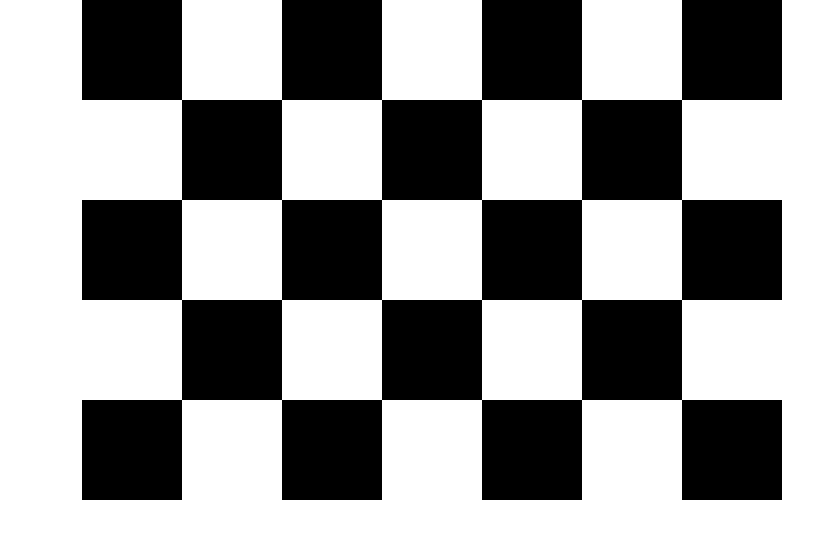
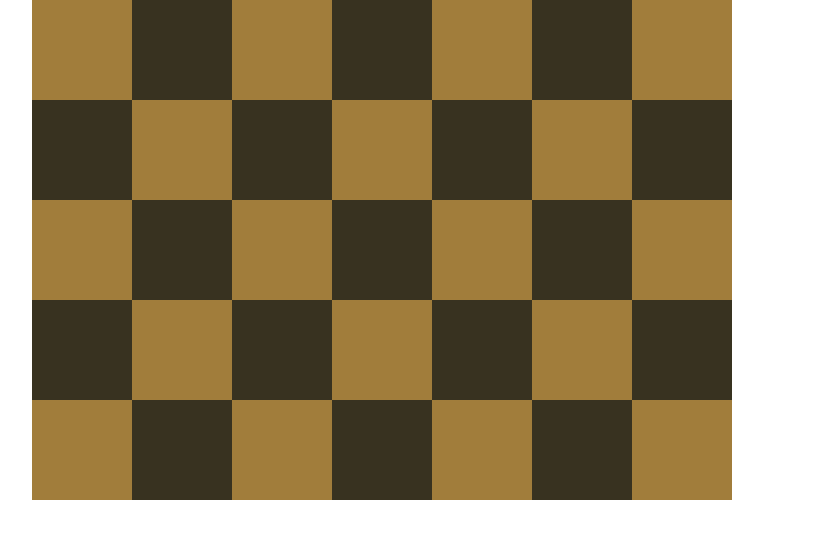
Before and after one commit to Andryk-Lara/Ejercicio-Cuadricula, a website: page index.html in a window 1280 px wide. Shown: the whole page, without its empty margins (208-1021 px from the left). Drawn offline with Linux system fonts and the light colour scheme.

Commit message:
Cuadricula con nth.child

```diff
--- a/index.html
+++ b/index.html
@@ -7,40 +7,52 @@
     <link rel="stylesheet" href="./css/styles.css">
 </head>
 <body>
-    <div class="negros clearfix"></div>
-    <div class="blancos clearfix"></div>
-    <div class="negros clearfix"></div>
-    <div class="blancos clearfix"></div>
-    <div class="negros clearfix"></div>
-    <div class="blancos clearfix"></div>
-    <div class="negros clearfix"></div>
-    <div class="blancos clearfix"></div>
-    <div class="negros clearfix"></div>
-    <div class="blancos clearfix"></div>
-    <div class="negros clearfix"></div>
-    <div class="blancos clearfix"></div>
-    <div class="negros clearfix"></div>
-    <div class="blancos clearfix"></div>
-    <div class="negros clearfix"></div>
-    <div class="blancos clearfix"></div>
-    <div class="negros clearfix"></div>
-    <div class="blancos clearfix"></div>
-    <div class="negros clearfix"></div>
-    <div class="blancos clearfix"></div>
-    <div class="negros clearfix"></div>
-    <div class="blancos clearfix"></div>
-    <div class="negros clearfix"></div>
-    <div class="blancos clearfix"></div>
-    <div class="negros clearfix"></div>
-    <div class="blancos clearfix"></div>
-    <div class="negros clearfix"></div>
-    <div class="blancos clearfix"></div>
-    <div class="negros clearfix"></div>
-    <div class="blancos clearfix"></div>
-    <div class="negros clearfix"></div>
-    <div class="blancos clearfix"></div>
-    <div class="negros clearfix"></div>
-    <div class="blancos clearfix"></div>
-    <div class="negros clearfix"></div>
-</body>
+    <div class="container">
+        <div class="box impar clearfix">
+            <div></div>
+            <div></div>
+            <div></div>
+            <div></div>
+            <div></div>
+            <div></div>
+            <div></div>
+        </div>
+        <div class="box par clearfix">
+            <div></div>
+            <div></div>
+            <div></div>
+            <div></div>
+            <div></div>
+            <div></div>
+            <div></div>
+        </div>
+        <div class="box impar clearfix">
+            <div></div>
+            <div></div>
+            <div></div>
+            <div></div>
+            <div></div>
+            <div></div>
+            <div></div>
+        </div>
+        <div class="box par clearfix">
+            <div></div>
+            <div></div>
+            <div></div>
+            <div></div>
+            <div></div>
+            <div></div>
+            <div></div>
+        </div>
+        <div class="box impar clearfix">
+            <div></div>
+            <div></div>
+            <div></div>
+            <div></div>
+            <div></div>
+            <div></div>
+            <div></div>
+        </div>
+    </div>
+
 </html>
--- a/sass/blancos/_blancos.scss
+++ /dev/null
@@ -1,6 +0,0 @@
-.blancos{
-    background-color: white;
-    width: 100px;
-    height: 100px;
-    float: left;
-}
--- a/sass/generales/_settings.scss
+++ b/sass/generales/_settings.scss
@@ -1,4 +1,8 @@
 body{
-    width: 700px;
+    width: 800px;
     margin: 0 auto;
 }
+.clearfix::after {
+    content: "";
+    clear: both;
+    display: table; }
--- a/sass/negros/_negros.scss
+++ /dev/null
@@ -1,6 +0,0 @@
-.negros{
-    background-color: black;
-    width: 100px;
-    height: 100px;
-    float: left;
-}
--- a/sass/styles.scss
+++ b/sass/styles.scss
@@ -1,10 +1,22 @@
 @import './sass/generales/settings';
 
-.clearfix::after {
-    content: "";
-    clear: both;
-    display: table;
+.box div {
+    float: left;
+    width: 100px;
+    height: 100px;
+}
+.impar div:nth-child(odd) {
+    background-color: #a17d3b;
 }
 
-@import './sass/negros/negros';
-@import './sass/blancos/blancos';
+.impar div:nth-child(even) {
+    background-color: #383220;
+}
+
+.par div:nth-child(even) {
+    background-color: #a17d3b;
+}
+
+.par div:nth-child(odd) {
+    background-color: #383220;
+}
```
Also changed, not shown: css/styles.css.
